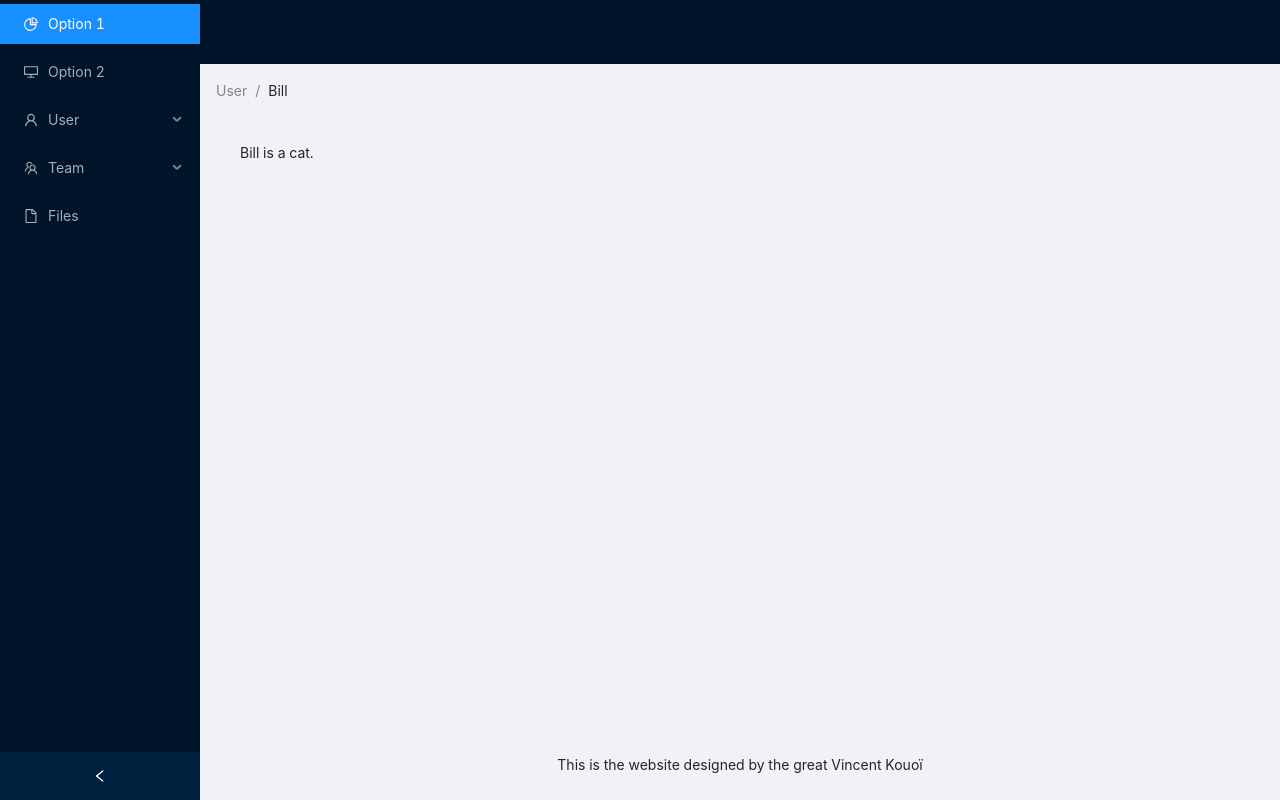
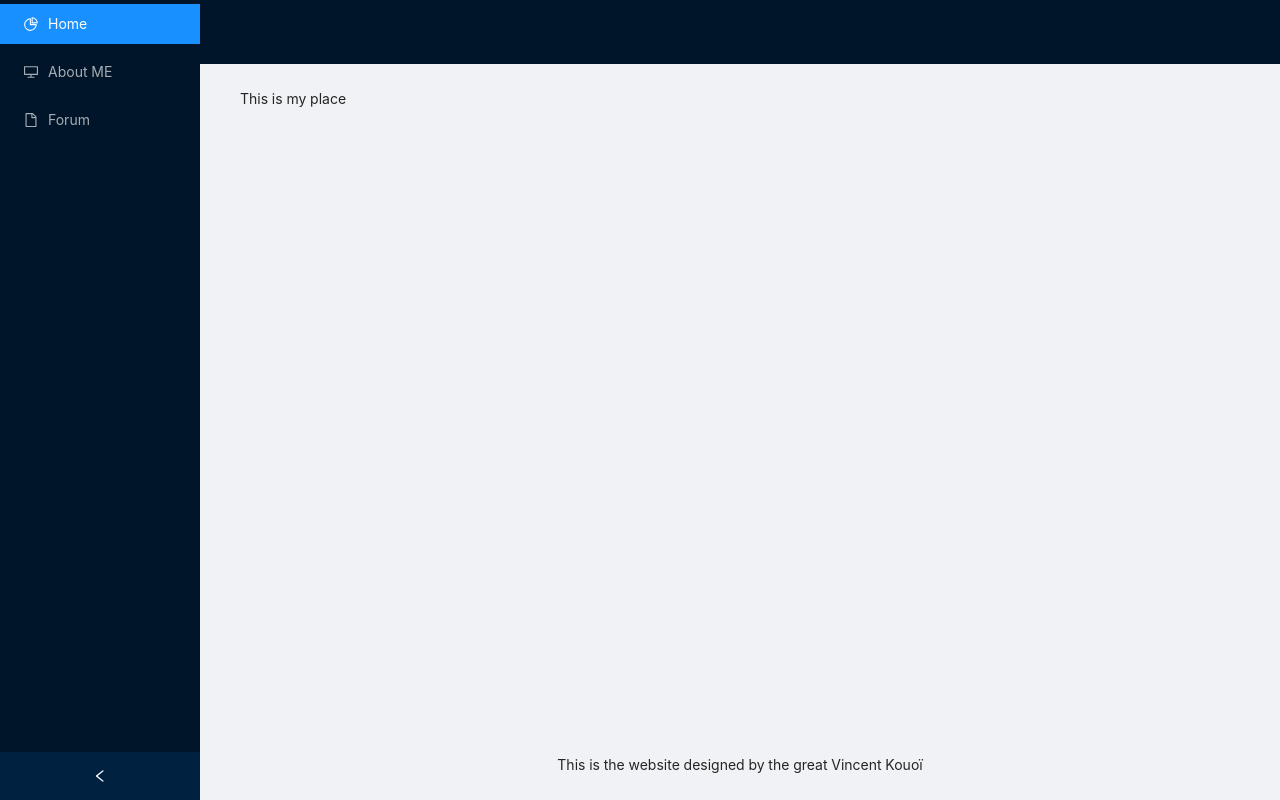
Before and after one commit to xp380/XP2020, a React (Create React App) app in the folder FRONT/: page / in a window 1280 px wide. Built offline with nearby package versions, Linux system fonts and the light colour scheme.

Commit message:
fix navbar

```diff
--- a/FRONT/src/App.js
+++ b/FRONT/src/App.js
@@ -1,12 +1,61 @@
 import React from 'react'
-import HomePage from './components/HomePage'
+import { Layout, Menu } from 'antd';
+import {BrowserRouter as Router,Switch,Route,Link} from "react-router-dom";
+import {DesktopOutlined,PieChartOutlined,FileOutlined,} from '@ant-design/icons';
+import  HomePage  from './components/HomePage'
+import  AboutMe  from './components/AboutMe';
+import  Forum  from './components/Forum';
 
-function App() {
-  return (
-    <div className="App">
-      <HomePage />
-    </div>
-  );
+const { Header, Content, Footer, Sider } = Layout;
+
+class App extends React.Component {
+  state = {
+    collapsed: false,
+  };
+
+  onCollapse = collapsed => {
+    console.log(collapsed);
+    this.setState({ collapsed });
+  };
+
+
+  render() {
+    const { collapsed } = this.state;
+
+
+    return (
+    <Router>
+      <Layout style={{ minHeight: '100vh' }}>
+        <Sider collapsible collapsed={collapsed} onCollapse={this.onCollapse}>
+          <div className="logo" />
+          <Menu theme="dark" defaultSelectedKeys={['1']} mode="inline">
+            <Menu.Item key="1" icon={<PieChartOutlined />}>
+            <Link to="/">Home</Link>
+            </Menu.Item>
+            <Menu.Item key="2" icon={<DesktopOutlined />}>
+            <Link to="/aboutMe">About ME</Link>
+            </Menu.Item>
+            <Menu.Item key="9" icon={<FileOutlined />}>
+            <Link to="/forum">Forum</Link>
+            </Menu.Item>
+          </Menu>
+        </Sider>
+        <Layout className="site-layout">
+          <Header className="site-layout-background" style={{ padding: 0 }} />
+          <Content style={{ margin: '0 16px' }}>
+            <div className="site-layout-background" style={{ padding: 24, minHeight: 360 }}>
+            <Switch>
+    <Route exact path="/" component={HomePage} />
+    <Route path="/aboutMe" component={AboutMe} />
+    <Route path="/forum" component={Forum} />
+        </Switch>            </div>
+          </Content>
+          <Footer style={{ textAlign: 'center' }}>This is the website designed by the great Vincent Kouoï</Footer>
+        </Layout>
+      </Layout>
+    </Router>
+    );
+  }
 }
 
-export default App;
+export default App
--- /dev/null
+++ b/FRONT/src/components/AboutMe.js
@@ -0,0 +1,5 @@
+import React, {useState} from 'react'
+
+export default function AboutMe() {
+    return <div>C'est moi</div>
+}
--- /dev/null
+++ b/FRONT/src/components/Forum.js
@@ -0,0 +1,6 @@
+import React, {useState} from 'react'
+
+
+export default function Forum(){
+    return <div>Forum de discussion</div>
+}
--- a/FRONT/src/components/HomePage.js
+++ b/FRONT/src/components/HomePage.js
@@ -1,69 +1,7 @@
 import React from 'react'
-import { Layout, Menu, Breadcrumb } from 'antd';
-import {
-  DesktopOutlined,
-  PieChartOutlined,
-  FileOutlined,
-  TeamOutlined,
-  UserOutlined,
-} from '@ant-design/icons';
 
-const { Header, Content, Footer, Sider } = Layout;
-const { SubMenu } = Menu;
-
-class HomePage extends React.Component {
-  state = {
-    collapsed: false,
-  };
-
-  onCollapse = collapsed => {
-    console.log(collapsed);
-    this.setState({ collapsed });
-  };
-
-  render() {
-    const { collapsed } = this.state;
-    return (
-      <Layout style={{ minHeight: '100vh' }}>
-        <Sider collapsible collapsed={collapsed} onCollapse={this.onCollapse}>
-          <div className="logo" />
-          <Menu theme="dark" defaultSelectedKeys={['1']} mode="inline">
-            <Menu.Item key="1" icon={<PieChartOutlined />}>
-              Option 1
-            </Menu.Item>
-            <Menu.Item key="2" icon={<DesktopOutlined />}>
-              Option 2
-            </Menu.Item>
-            <SubMenu key="sub1" icon={<UserOutlined />} title="User">
-              <Menu.Item key="3">Tom</Menu.Item>
-              <Menu.Item key="4">Bill</Menu.Item>
-              <Menu.Item key="5">Alex</Menu.Item>
-            </SubMenu>
-            <SubMenu key="sub2" icon={<TeamOutlined />} title="Team">
-              <Menu.Item key="6">Team 1</Menu.Item>
-              <Menu.Item key="8">Team 2</Menu.Item>
-            </SubMenu>
-            <Menu.Item key="9" icon={<FileOutlined />}>
-              Files
-            </Menu.Item>
-          </Menu>
-        </Sider>
-        <Layout className="site-layout">
-          <Header className="site-layout-background" style={{ padding: 0 }} />
-          <Content style={{ margin: '0 16px' }}>
-            <Breadcrumb style={{ margin: '16px 0' }}>
-              <Breadcrumb.Item>User</Breadcrumb.Item>
-              <Breadcrumb.Item>Bill</Breadcrumb.Item>
-            </Breadcrumb>
-            <div className="site-layout-background" style={{ padding: 24, minHeight: 360 }}>
-              Bill is a cat.
-            </div>
-          </Content>
-          <Footer style={{ textAlign: 'center' }}>This is the website designed by the great Vincent Kouoï</Footer>
-        </Layout>
-      </Layout>
-    );
-  }
+export default function HomePage(){
+  return <div>
+    This is my place
+  </div>
 }
-
-export default HomePage
```
Also changed, not shown: 1 other file (tests, documents, lock files or other folders).
